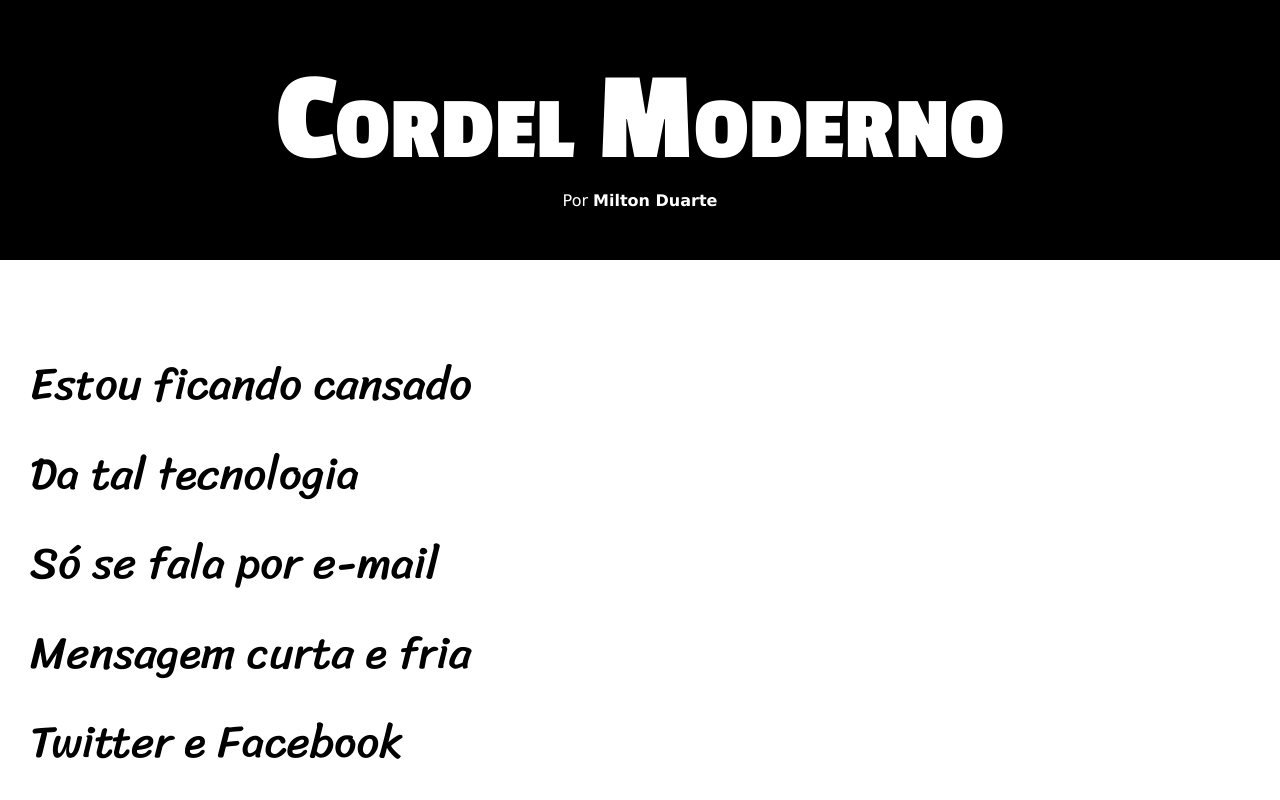
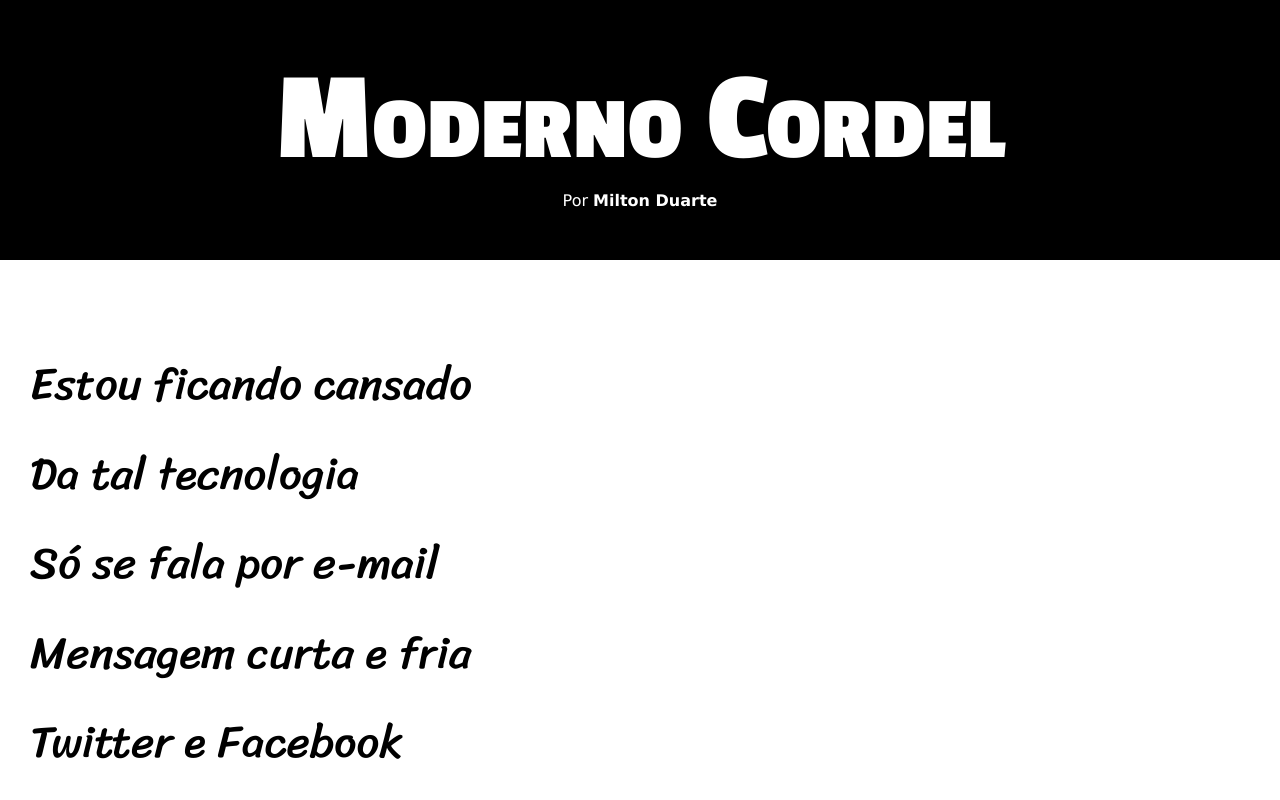
Before and after one commit to DenisFagundes396/Projeto-cordel, a plain HTML site: page index.html in a window 1280 px wide. Shown: the top 800 px of the page. Drawn offline with Linux system fonts and the light colour scheme.

Commit message:
Texte de atualização

```diff
--- a/index.html
+++ b/index.html
@@ -8,7 +8,7 @@
 </head>
 <body>
     <header>
-        <h1>Cordel Moderno</h1>
+        <h1>Moderno Cordel </h1>
         <p>Por <a href="https://www.recantodasletras.com.br/poesias/3186743" target="_blank">Milton Duarte</a></p>
 
     </header>
```
